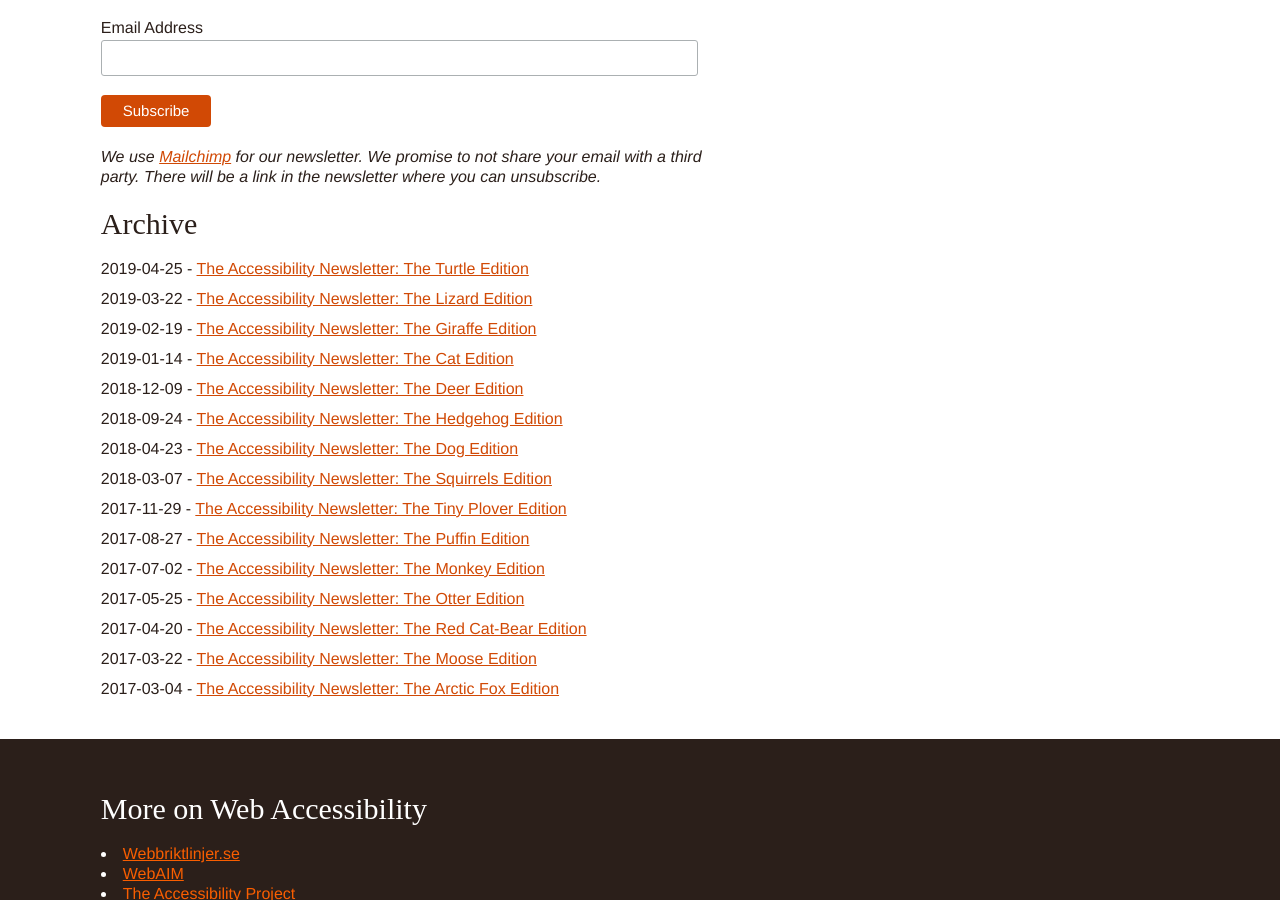
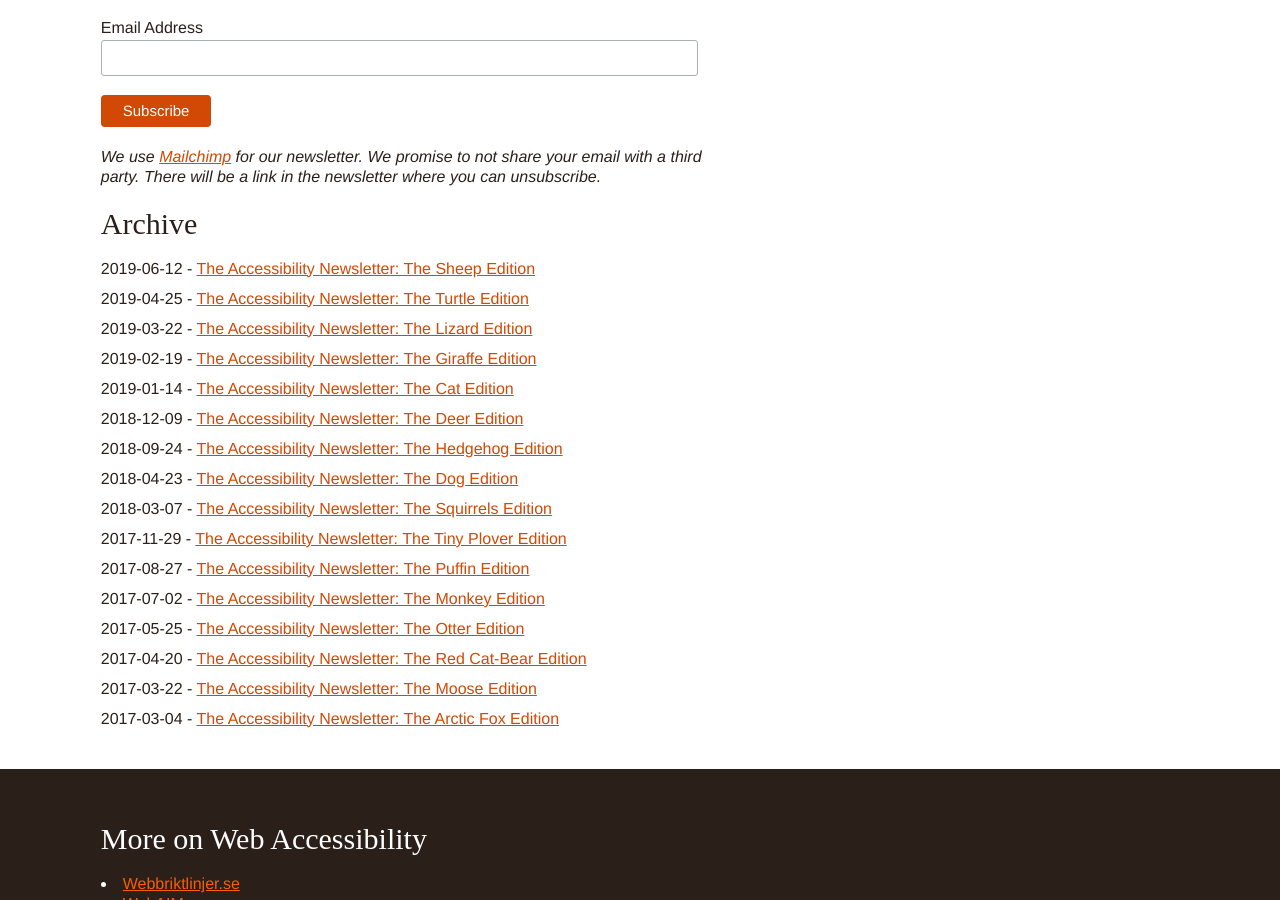
Before and after one commit to t12t/t12t.github.io, a Jekyll site: the page built from accessibility-newsletter/index.md, in a window 1280 px wide and 900 px high, scrolled down 513 px. Built offline with Jekyll 4.4.1, drawn with Linux system fonts in a browser that asks for light colours; some web fonts are replaced.

Commit message:
Adds the sheep

```diff
--- a/_includes/archive.html
+++ b/_includes/archive.html
@@ -1,4 +1,10 @@
 <ul class="archive-list">
+  <li>
+    <time datetime="2019-06-12">2019-06-12</time> -
+    <a href="http://eepurl.com/gsEpKT">
+      The Accessibility Newsletter: The Sheep Edition
+    </a>
+  </li>
   <li>
     <time datetime="2019-04-25">2019-04-25</time> -
     <a href="http://eepurl.com/goLyRL">
```
